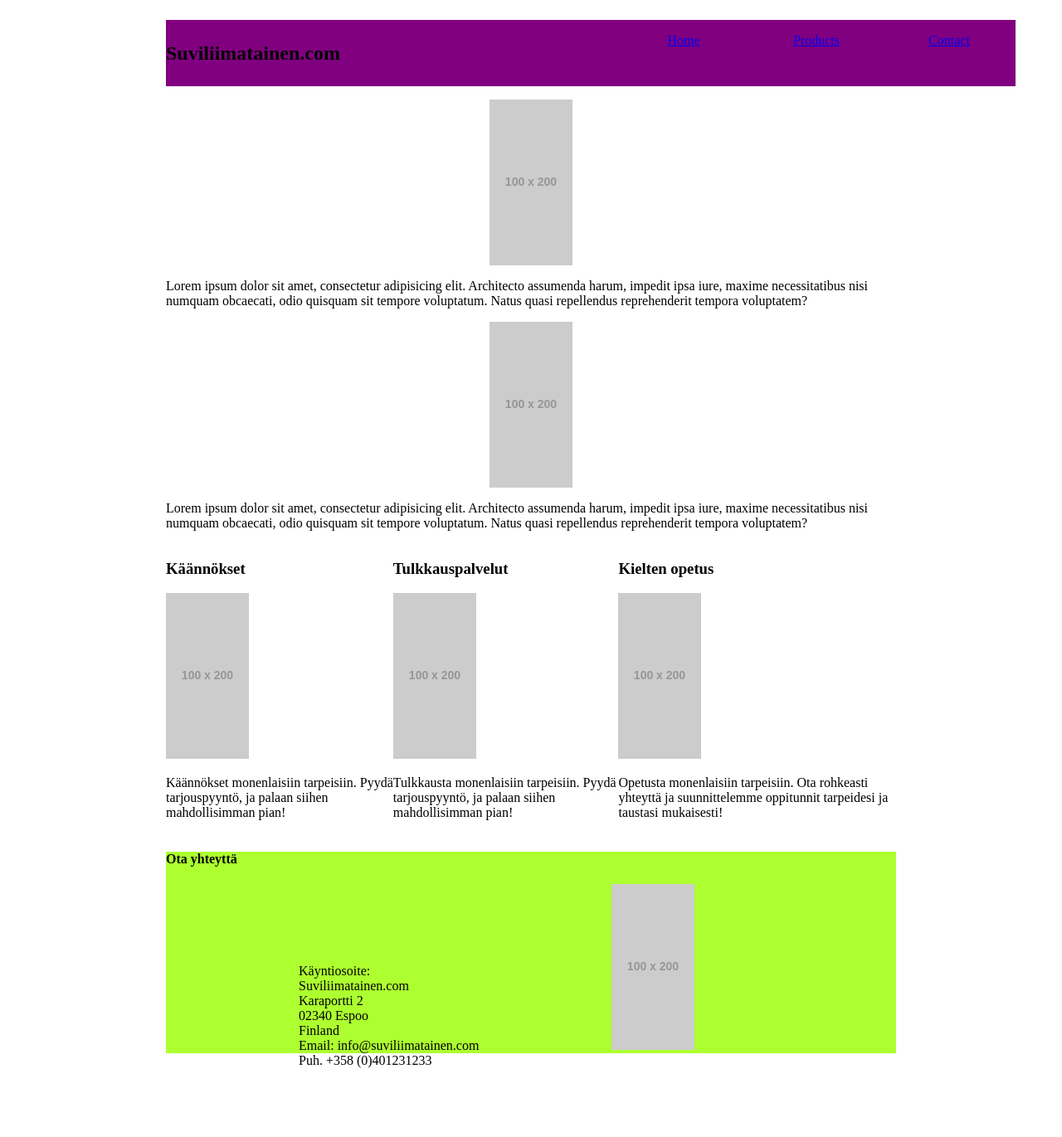
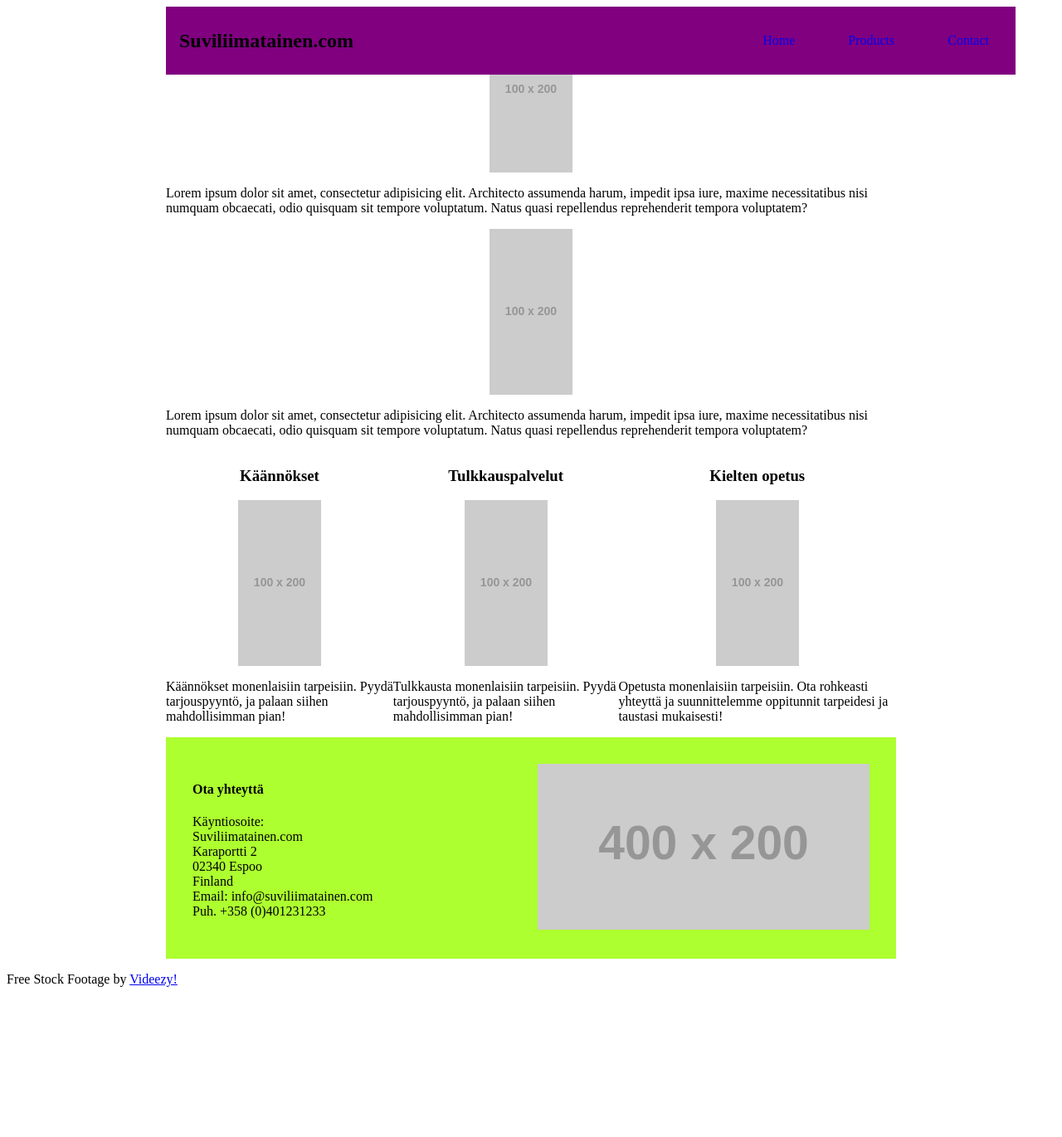
Before and after one commit to susulmtnn/Ohjelmisto2, a plain HTML site: page HTML&CSS/homepage/home.html in a window 1280 px wide. Shown: the whole page at 83% size. After the commit the page ends 1206 px from the top, so only its background shows below. Drawn offline with Linux system fonts and the light colour scheme; placeholder pictures from the web are drawn by us.

Commit message:
commiting in case

```diff
--- a/HTML&CSS/homepage/home.html
+++ b/HTML&CSS/homepage/home.html
@@ -21,16 +21,14 @@
     </header>
     <main>
         <section>
-            <article>
                 <img src = "https://via.placeholder.com/100x200" alt="placeholder image">
                 <p id="top">Lorem ipsum dolor sit amet, consectetur adipisicing elit. Architecto assumenda harum, impedit ipsa iure, maxime necessitatibus nisi numquam obcaecati, odio quisquam sit tempore voluptatum. Natus quasi repellendus reprehenderit tempora voluptatem?
                 </p>
                  <img src = "https://via.placeholder.com/100x200" alt="placeholder image">
                 <p id="opening">Lorem ipsum dolor sit amet, consectetur adipisicing elit. Architecto assumenda harum, impedit ipsa iure, maxime necessitatibus nisi numquam obcaecati, odio quisquam sit tempore voluptatum. Natus quasi repellendus reprehenderit tempora voluptatem?
                 </p>
-            </article>
         </section>
-        <section class="product-section">
+        <section id="product-section">
             <div class="product1">
                 <h3>Käännökset</h3>
                 <img src="https://via.placeholder.com/100x200" alt="product1 image">
@@ -41,14 +39,16 @@
                 <img src="https://via.placeholder.com/100x200" alt="product1 image">
                 <p>Tulkkausta monenlaisiin tarpeisiin. Pyydä tarjouspyyntö, ja palaan siihen mahdollisimman pian!</p>
             </div>
-              <div class="product2">
+              <div class="product3">
                 <h3>Kielten opetus</h3>
                 <img src="https://via.placeholder.com/100x200" alt="product1 image">
                 <p>Opetusta monenlaisiin tarpeisiin. Ota rohkeasti yhteyttä ja suunnittelemme oppitunnit tarpeidesi ja taustasi mukaisesti!</p>
             </div>
 
         </section>
+        <footer>
        <section id="contact">
+           <div class="left-contact">
            <h4>Ota yhteyttä</h4>
            <p class="address">
                Käyntiosoite: <br>
@@ -59,14 +59,15 @@
                Email: info@suviliimatainen.com <br>
                Puh. +358 (0)401231233<br>
            </p>
-           <img src="https://via.placeholder.com/100x200" alt="product1 image">
+           </div>
+           <img src="https://via.placeholder.com/400x200" alt="product1 image">
 
        </section>
-        <footer>
 
         </footer>
 
     </main>
 </div>
+<p> Free Stock Footage by <a href="http://www.videezy.com">Videezy!</a> </p>
 </body>
 </html>
--- a/HTML&CSS/homepage/styles.css
+++ b/HTML&CSS/homepage/styles.css
@@ -1,6 +1,7 @@
 header {
-    padding-top: 1rem;
     position: relative;
+    background-color: purple;
+
 }
 
 .container{
@@ -21,6 +22,7 @@ nav {
 
 h1 {
     flex-grow: 6;
+    padding-left: 1rem;
 }
 
 ul {
@@ -31,31 +33,46 @@ ul {
 }
 
 li a {
-    width: 10rem;
-    height: 3rem;
     display: block;
+    margin: auto;
+    padding: 1rem 2rem;
+    text-decoration: none;
 }
 
-article{
+section{
     display: flex;
     align-items: center;
     flex-direction: column;
 }
 
-main {
-    margin-top: 6rem;
+
+#product-section{
+    display: flex;
+    flex-direction: row;
+    justify-content: space-evenly;
 }
 
-.product-section{
+.product1, .product2, .product3{
+    align-items: center;
     display: flex;
+    flex-direction: column;
 }
 
-.address {
-    float:left;
-    padding: 5rem 10rem;
+.left-contact{
+    flex-direction: column;
+    align-items: flex-start;
+
+}
+h4 {
+    display: flex;
+    align-self: flex-start;
 }
 
 #contact {
-    float: inherit;
+    display: flex;
+    flex-direction: row;
     background: greenyellow;
+    justify-content: space-between;
+    align-items: flex-start;
+    padding: 2rem;
 }
```
